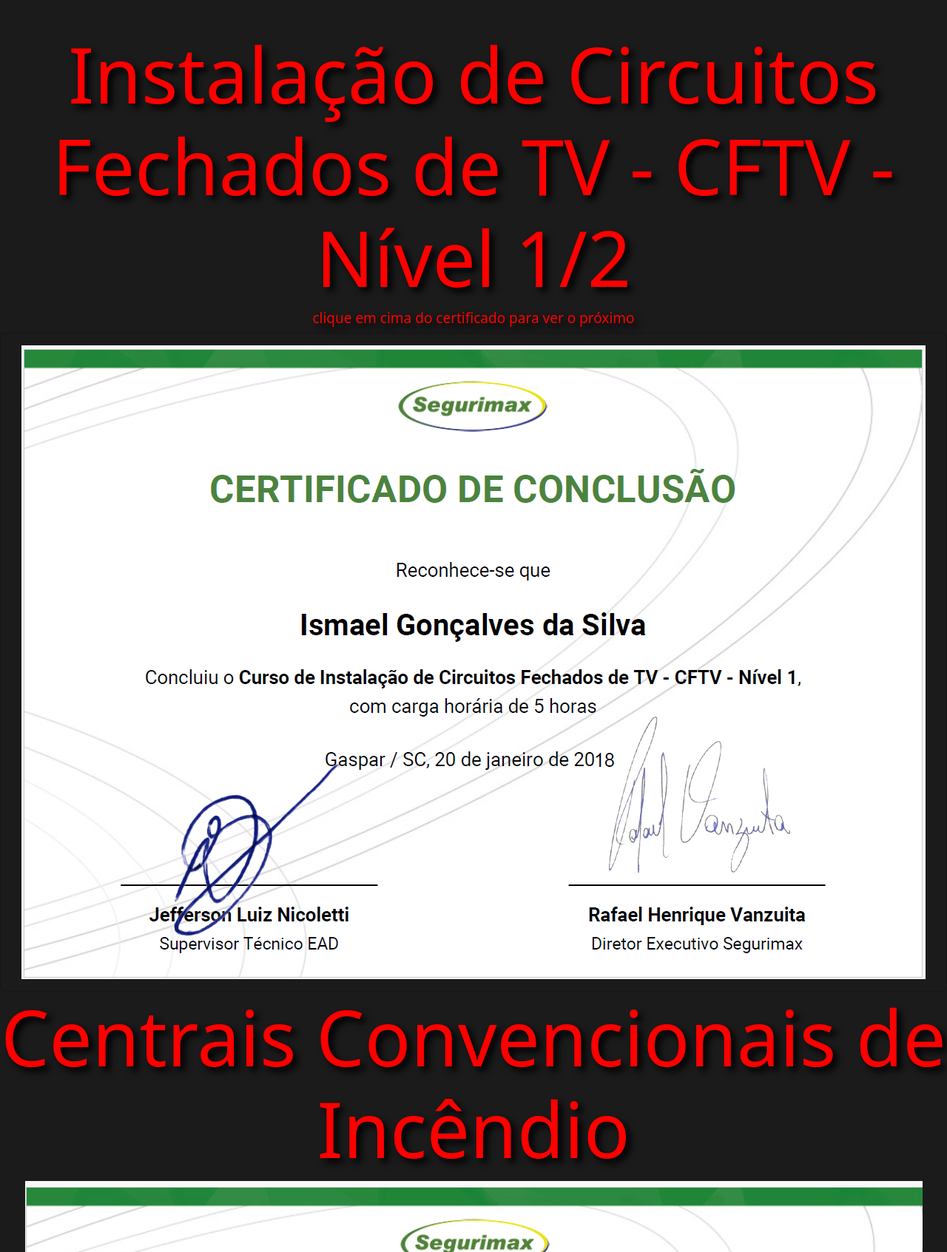
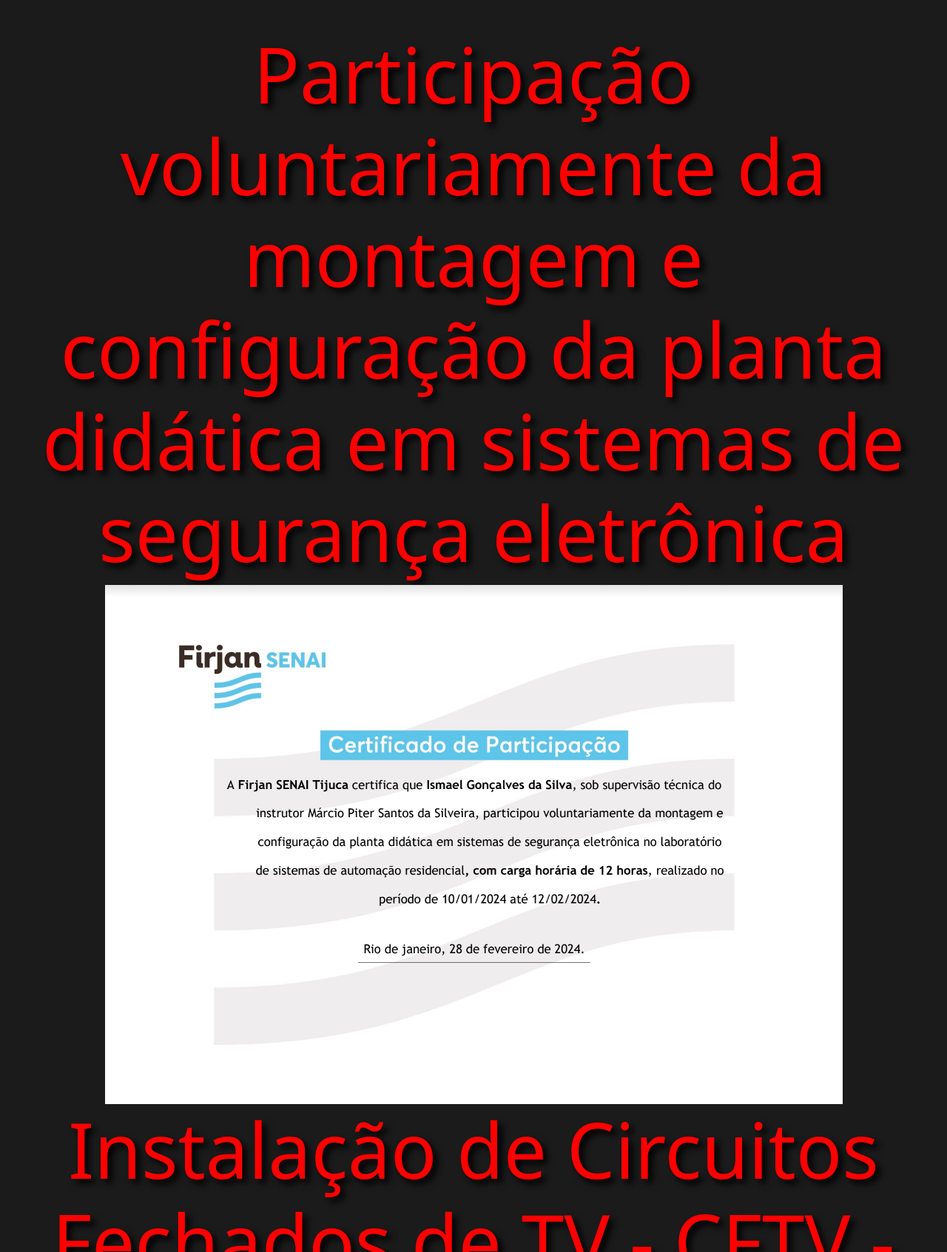
Before and after one commit to Ismaelgoncalvesdasil/Eletricista-predial, a React (Vite) app: page /certificados in a window 1280 px wide. Shown: the part 760-2453 px from the top of the page at 74% size. Built offline with nearby package versions, Linux system fonts and the light colour scheme; a web font is replaced by a local one.

Commit message:
add certificado

```diff
--- a/src/pages/Certificados.jsx
+++ b/src/pages/Certificados.jsx
@@ -4,6 +4,7 @@
 import 'bootstrap/dist/css/bootstrap.min.css';
 import './Certificados.css'
 // import certificadoeletricista from '../assets/Certificados/certificadoeletricista.png'
+import certificadoparticipacao from '../assets/Certificados/certificado participação.png'
 import certificadocftv from '../assets/Certificados/certificado cftv 1.png'
 import certificadocftv2 from '../assets/Certificados/certificado cftv 2.png'
 import certificadoincendio from '../assets/Certificados/certificado incendio.png'
@@ -21,7 +22,12 @@
             <h1 className="tipo">Eletricista predial</h1><br /><br /><br /><br /><br /><br /><br /><br /><br /><br /><br /><br /><br />
             <br /><br /><br /><br /><br /><br /> <br /><br /><br /><br /><br /><br />
             {/* <img src={certificadoeletricista} alt="" /> */}
+
+            <h1> Participação voluntariamente da montagem e configuração da planta didática em sistemas de segurança eletrônica</h1>
+            <img src={certificadoparticipacao} />
+
             <h1>Instalação de Circuitos Fechados de TV - CFTV - Nível 1/2</h1>
+
             <h2>clique em cima do certificado para ver o próximo</h2>
             <ReactCardFlip isFlipped={isFlipped} flipDirection="horizontal">
         {/* Frente */}
```
